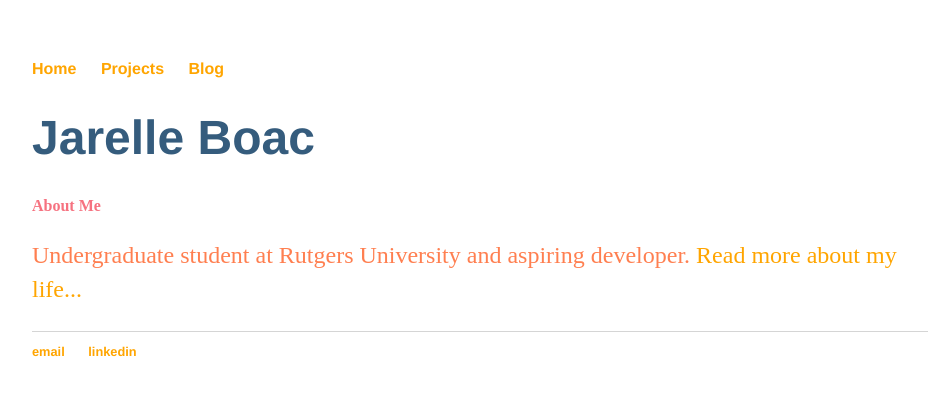
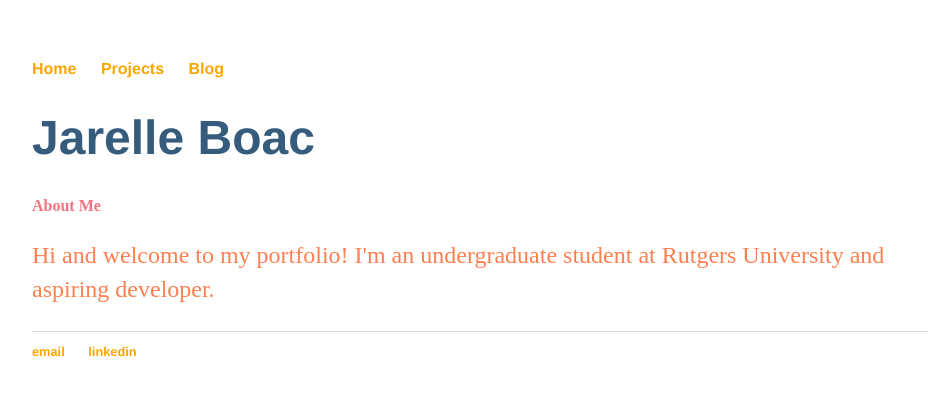
Before and after one commit to jarelle22/jarelleboac.github.io, a Jekyll site: the page built from index.html, in a window 1280 px wide. Shown: the top 396 px of the page, without its empty margins (160-1088 px from the left). Built offline with Jekyll 4.4.1, drawn with Linux system fonts in a browser that asks for light colours.

Commit message:
Update index.html
removed this at L9: <a href="/about">Read more about my life...</a>

```diff
--- a/index.html
+++ b/index.html
@@ -6,5 +6,5 @@ title: Jarelle Boac
 		<div class="blurb">
 			<h1>Jarelle Boac</h1>
 			<h3>About Me</h3>
-			<p>Undergraduate student at Rutgers University and aspiring developer. <a href="/about">Read more about my life...</a></p>
+			<p>Hi and welcome to my portfolio! I'm an undergraduate student at Rutgers University and aspiring developer. </p>
 		</div>
```
